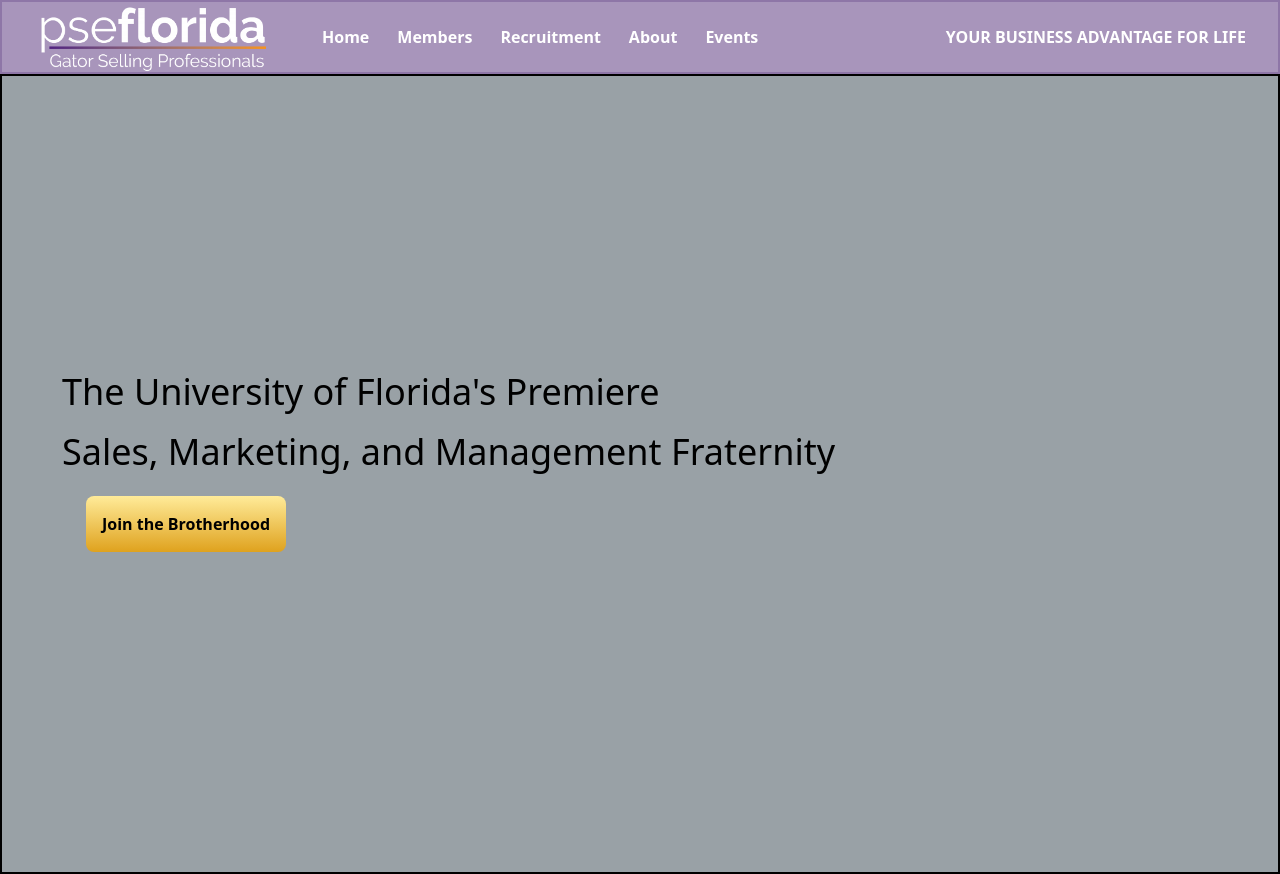
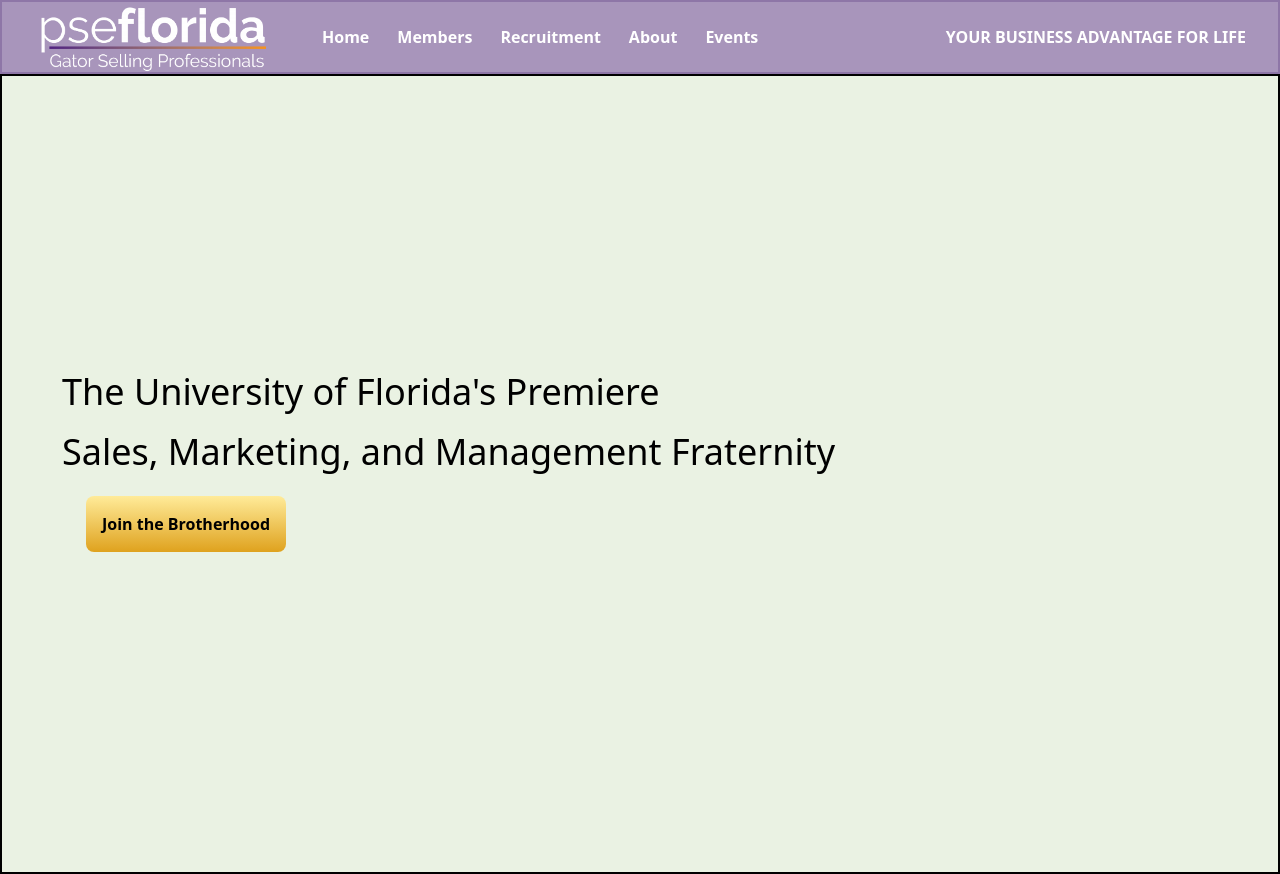
Before and after one commit to liamkyoung/pse, a Next.js app: page / in a window 1280 px wide. Built offline with nearby package versions, Linux system fonts and the light colour scheme.

Commit message:
Slightly changed BG color

```diff
--- a/src/pages/index.js
+++ b/src/pages/index.js
@@ -8,7 +8,7 @@ import Section from '../components/Section.js'
 
 export default function Home () {
   return (
-    <div className='min-h-screen bg-pse_gray-light'>
+    <div className='min-h-screen bg-pse_white'>
       <Head>
         <title>Pi Sigma Epsilon</title>
         <meta name='description' content='Generated by create next app' />
--- a/tailwind.config.js
+++ b/tailwind.config.js
@@ -21,6 +21,9 @@ module.exports = {
           light: '#99A1A6',
           dark: '#2D2D2A',
           black: '#090809'
+        },
+        pse_white: {
+          DEFAULT: '#EAF2E3'
         }
       }
     }
```
